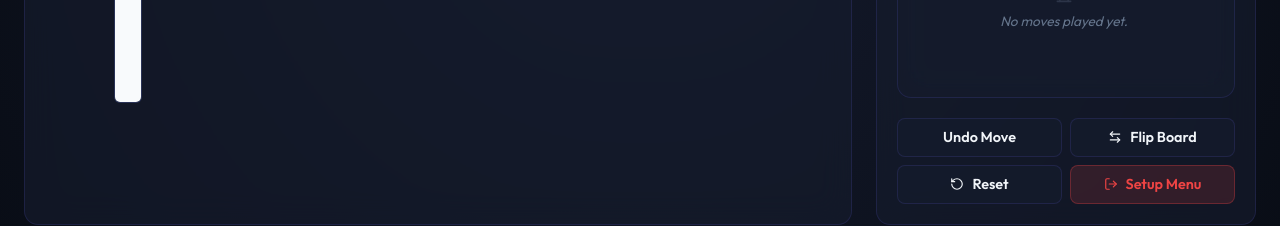
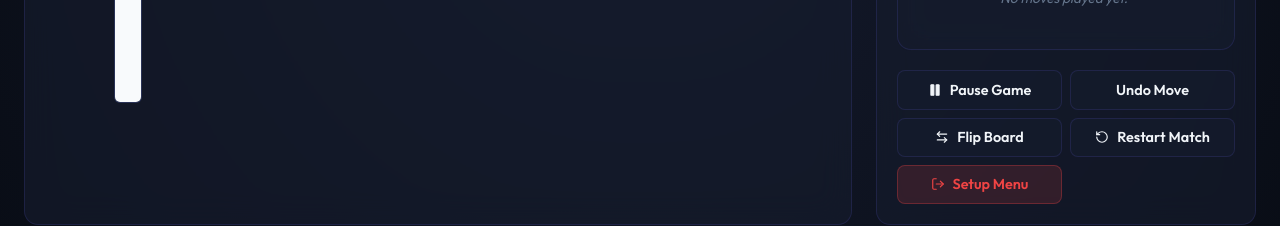
Before and after one commit to AmritSDutta/satranj, a React (Vite) app: page / in a window 1280 px wide. Both pictures are taken after a click on the button "Start Match". Shown: the part 551-777 px from the top of the page. Built offline with nearby package versions, Linux system fonts and the light colour scheme.

Commit message:
added pause button

```diff
--- a/src/components/Dashboard.jsx
+++ b/src/components/Dashboard.jsx
@@ -1,7 +1,7 @@
 import React, { useState, useEffect, useRef } from 'react';
 import { Chess } from 'chess.js';
 import { Chessboard } from 'react-chessboard';
-import { Play, RotateCcw, Award, ArrowLeftRight, Info, Volume2, VolumeX, Eye, Cpu, Users, LogOut } from 'lucide-react';
+import { Play, RotateCcw, Award, ArrowLeftRight, Info, Volume2, VolumeX, Eye, Cpu, Users, LogOut, Pause } from 'lucide-react';
 
 import { StockfishService } from '../services/stockfish';
 import { audioService } from '../services/audio';
@@ -65,6 +65,8 @@ export default function Dashboard() {
   const [isGameOver, setIsGameOver] = useState(false);
   const [gameOverReason, setGameOverReason] = useState('');
   const [winner, setWinner] = useState(''); // 'w', 'b', or 'draw'
+  const [showGameOverModal, setShowGameOverModal] = useState(false);
+  const [isPaused, setIsPaused] = useState(false);
 
   // Modals
   const [isAboutOpen, setIsAboutOpen] = useState(false);
@@ -95,8 +97,8 @@ export default function Dashboard() {
           const bestMove = parts[1];
           if (bestMove && bestMove !== '(none)') {
             const aiColor = assignedColor === 'w' ? 'b' : 'w';
-            // ONLY execute AI moves when it is actually the AI's turn (in AI mode)
-            if (gameMode === 'ai' && game.turn() === aiColor) {
+            // ONLY execute AI moves when it is actually the AI's turn (in AI mode) and the game is not paused
+            if (gameMode === 'ai' && game.turn() === aiColor && !isPaused) {
               makeAIMove(bestMove);
             }
           }
@@ -107,11 +109,11 @@ export default function Dashboard() {
         setEvaluation(evalData);
       };
     }
-  }, [game, gameMode, aiDifficulty, assignedColor]);
+  }, [game, gameMode, aiDifficulty, assignedColor, isPaused]);
 
   // Update Stockfish position evaluation on moves
   useEffect(() => {
-    if (!gameStarted || isGameOver) return;
+    if (!gameStarted || isGameOver || isPaused) return;
 
     // Determine whose turn it is
     const turn = game.turn();
@@ -124,7 +126,7 @@ export default function Dashboard() {
       // In PVP mode or when user is playing, request evaluation score for UI
       stockfishRef.current.evaluatePosition(game.fen(), 8);
     }
-  }, [fen, gameMode, isGameOver, gameStarted, assignedColor]);
+  }, [fen, gameMode, isGameOver, gameStarted, assignedColor, isPaused]);
 
   // Sync game over conditions
   useEffect(() => {
@@ -135,7 +137,14 @@ export default function Dashboard() {
       if (game.isCheckmate()) {
         setGameOverReason('checkmate');
         setWinner(game.turn() === 'w' ? 'b' : 'w'); // active turn lost
-      } else if (game.isDraw()) {
+
+        // Wait 30 seconds before showing the Game Over overlay for checkmates
+        const timer = setTimeout(() => {
+          setShowGameOverModal(true);
+        }, 30000);
+        return () => clearTimeout(timer);
+      } else {
+        if (game.isDraw()) {
           setWinner('draw');
           if (game.isStalemate()) {
             setGameOverReason('stalemate');
@@ -146,6 +155,8 @@ export default function Dashboard() {
           } else {
             setGameOverReason('draw');
           }
+        }
+        setShowGameOverModal(true);
       }
     }
   }, [fen]);
@@ -217,6 +228,8 @@ export default function Dashboard() {
     setActiveMoveIndex(0);
     setEvaluation(null);
     setIsGameOver(false);
+    setShowGameOverModal(false);
+    setIsPaused(false);
     setGameOverReason('');
     setWinner('');
     setResetTrigger(prev => prev + 1);
@@ -276,6 +289,8 @@ export default function Dashboard() {
     setActiveMoveIndex(0);
     setEvaluation(null);
     setIsGameOver(false);
+    setShowGameOverModal(false);
+    setIsPaused(false);
     setGameOverReason('');
     setWinner('');
     setResetTrigger(prev => prev + 1);
@@ -306,6 +321,8 @@ export default function Dashboard() {
     setActiveMoveIndex(newFens.length - 1);
 
     setIsGameOver(false);
+    setShowGameOverModal(false);
+    setIsPaused(false);
     setGameOverReason('');
     setWinner('');
   };
@@ -316,6 +333,7 @@ export default function Dashboard() {
     setGameOverReason('timeout');
     setWinner(color === 'w' ? 'b' : 'w');
     if (soundEnabled) audioService.playGameOver();
+    setShowGameOverModal(true);
   };
 
   // Browser move navigation
@@ -545,6 +563,30 @@ export default function Dashboard() {
             </div>
           )}
 
+          {/* Pause Indicator Banner */}
+          {isPaused && (
+            <div className="info-alert" style={{ display: 'flex', justifyContent: 'space-between', alignItems: 'center', background: 'rgba(99, 102, 241, 0.08)', borderColor: 'rgba(99, 102, 241, 0.25)', color: '#a5b4fc' }}>
+              <span style={{ display: 'flex', alignItems: 'center', gap: '0.5rem', fontWeight: 500 }}>
+                <Pause size={16} /> Game Paused. Clocks and piece movement are locked.
+              </span>
+              <button className="btn btn-secondary" style={{ padding: '0.2rem 0.6rem', fontSize: '0.75rem', borderColor: '#a5b4fc', color: '#a5b4fc' }} onClick={() => setIsPaused(false)}>
+                Resume
+              </button>
+            </div>
+          )}
+
+          {/* Checkmate Review Banner */}
+          {isGameOver && gameOverReason === 'checkmate' && !showGameOverModal && (
+            <div className="info-alert" style={{ display: 'flex', justifyContent: 'space-between', alignItems: 'center', background: 'rgba(16, 185, 129, 0.08)', borderColor: 'rgba(16, 185, 129, 0.25)', color: '#34d399' }}>
+              <span style={{ display: 'flex', alignItems: 'center', gap: '0.5rem', fontWeight: 500 }}>
+                <Award size={16} /> Checkmate! {winner === 'w' ? 'White' : 'Black'} Wins. Reviewing final board position...
+              </span>
+              <button className="btn btn-secondary" style={{ padding: '0.2rem 0.6rem', fontSize: '0.75rem', borderColor: '#34d399', color: '#34d399' }} onClick={() => setShowGameOverModal(true)}>
+                Show Results
+              </button>
+            </div>
+          )}
+
           <div className="board-section">
             {/* Live Evaluation Bar */}
             <EvaluationBar evaluation={evaluation} isFlipped={isFlipped} />
@@ -622,7 +664,7 @@ export default function Dashboard() {
             ) : (
               <ChessClock
                 activeColor={game.turn()}
-                isGameOver={isGameOver}
+                isGameOver={isGameOver || isPaused}
                 onTimeout={handleTimeout}
                 timePreset={timePreset}
                 gameHistoryLength={history.length}
@@ -675,26 +717,40 @@ export default function Dashboard() {
 
           {/* Primary Board Actions */}
           <div className="controls-footer">
-            <button className="btn btn-secondary" onClick={handleUndo} disabled={history.length === 0 || isGameOver}>
+            <button
+              className={`btn ${isPaused ? 'btn-primary' : 'btn-secondary'}`}
+              onClick={() => setIsPaused(!isPaused)}
+              disabled={isGameOver || history.length === 0}
+            >
+              {isPaused ? (
+                <>
+                  <Play size={14} fill="#fff" /> Resume Game
+                </>
+              ) : (
+                <>
+                  <Pause size={14} fill="currentColor" /> Pause Game
+                </>
+              )}
+            </button>
+            <button className="btn btn-secondary" onClick={handleUndo} disabled={history.length === 0 || isGameOver || isPaused}>
               Undo Move
             </button>
             <button className="btn btn-secondary" onClick={() => setIsFlipped(!isFlipped)}>
               <ArrowLeftRight size={14} /> Flip Board
             </button>
             <button className="btn btn-secondary" onClick={resetGame}>
-              <RotateCcw size={14} /> Reset
+              <RotateCcw size={14} /> Restart Match
             </button>
             <button className="btn btn-danger" onClick={() => setGameStarted(false)}>
               <LogOut size={14} /> Setup Menu
             </button>
           </div>
 
-
         </div>
       </div>
 
       {/* Game Over Popup Modal */}
-      {isGameOver && (
+      {showGameOverModal && (
         <div className="modal-overlay">
           <div className="modal-content">
             <Award size={48} className="header-logo-icon" style={{ margin: '0 auto 1rem', display: 'block' }} />
```
Lines whose indentation alone changed are shown as unchanged.
